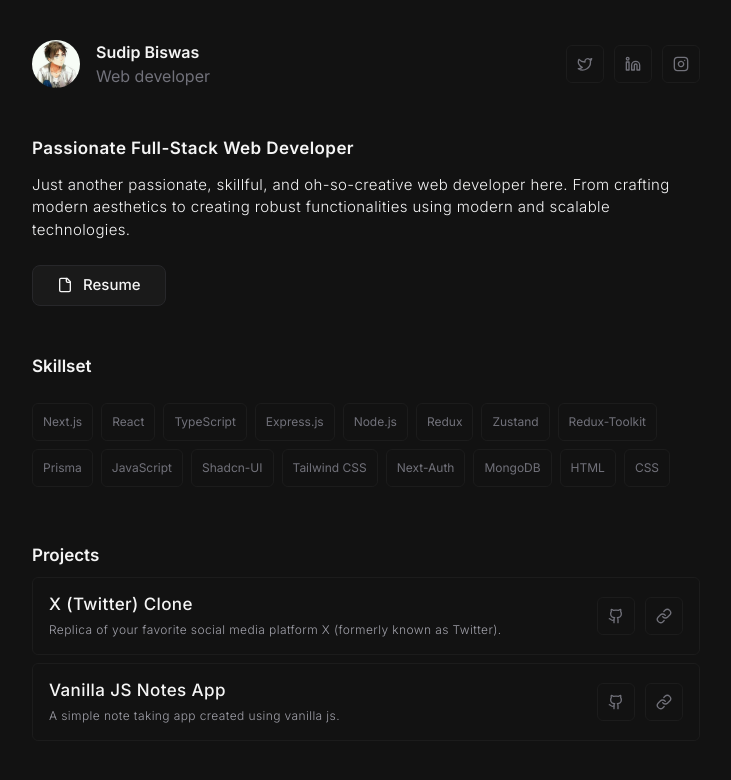
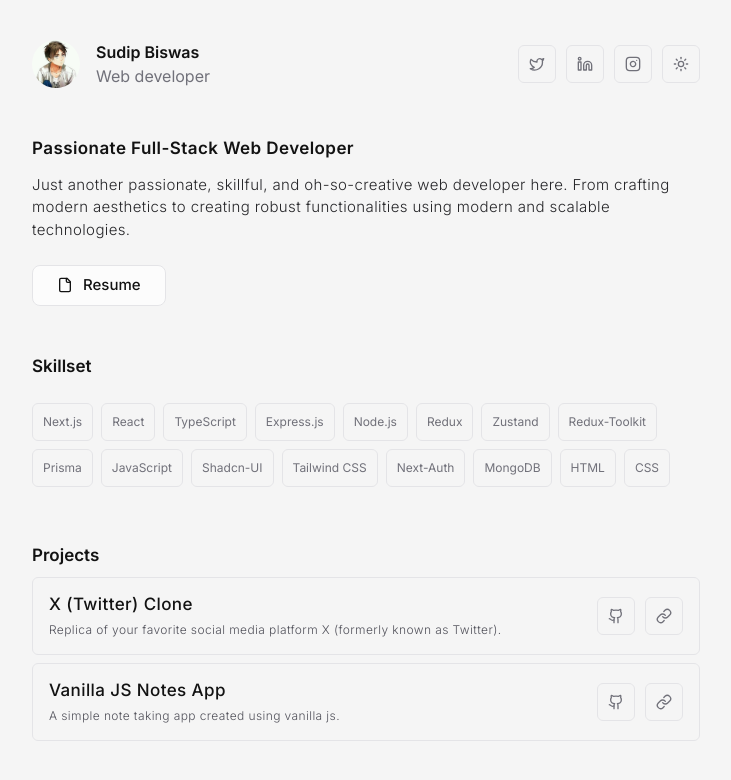
Before and after one commit to sudipb7/portfolio-old, a Next.js app: page / in a window 1280 px wide. Shown: the top 780 px of the page, without its empty margins (274-1005 px from the left). Built offline with nearby package versions, Linux system fonts and the light colour scheme.

Commit message:
Added Light Mode

```diff
--- a/app/globals.css
+++ b/app/globals.css
@@ -9,8 +9,13 @@
 }
 
 body {
+  color: #121212;
+  background-color: #f5f5f5;
+}
+
+.dark body {
+  color: #f5f5f5;
   background-color: #121212;
-  color: #f5f5f5;
 }
 
 ::selection{
--- a/app/layout.tsx
+++ b/app/layout.tsx
@@ -4,12 +4,14 @@
 import { SpeedInsights } from "@vercel/speed-insights/next";
 
 import "./globals.css";
+import { ThemeProvider } from "@/components/providers/theme-provider";
 
 const inter = Inter({ subsets: ["latin"] });
 
 export const metadata: Metadata = {
   title: "Sudip Biswas",
-  description: "Just another passionate, skillful, and oh-so-creative web developer here.",
+  description:
+    "Just another passionate, skillful, and oh-so-creative web developer here.",
 };
 
 export default function RootLayout({
@@ -18,12 +20,14 @@
   children: React.ReactNode;
 }) {
   return (
-    <html lang="en">
-      <body className={inter.className}>
-        <Analytics />
-        <SpeedInsights />
-        {children}
-      </body>
+    <html lang="en" suppressHydrationWarning>
+      <ThemeProvider defaultTheme="dark" storageKey="sudipbiswas.com-theme">
+        <body className={inter.className}>
+          <Analytics />
+          <SpeedInsights />
+          {children}
+        </body>
+      </ThemeProvider>
     </html>
   );
 }
--- a/components/footer.tsx
+++ b/components/footer.tsx
@@ -7,7 +7,7 @@
 
   return (
     <footer className="max-w-[700px] mx-auto p-4 mt-2 md:mt-4">
-      <div className="h-[0.5px] bg-zinc-700 rounded-md w-full" />
+      <div className="h-[0.5px] bg-zinc-300 dark:bg-zinc-700 rounded-md w-full" />
       <div className="flex items-center justify-between mt-4">
         <p className="text-xs font-light tracking-wide text-zinc-500">
           &copy; {currentYear} Sudip Biswas
@@ -20,10 +20,10 @@
                 href={link.route}
                 target="_blank"
                 rel="noopener noreferrer"
-                className="group p-2.5 rounded-md border border-[#1C1C1C] hover:bg-[#1C1C1C] cursor-pointer transition"
+                className="group p-2.5 rounded-md border border-zinc-200 hover:bg-zinc-200 dark:border-[#1C1C1C] dark:hover:bg-[#1C1C1C] cursor-pointer transition-all"
                 key={link.label}
               >
-                <Icon className="h-4 w-4 text-zinc-500 group-hover:text-zinc-400" />
+                <Icon className="h-4 w-4 text-zinc-500 group-hover:text-zinc-700 dark:text-zinc-500 dark:group-hover:text-zinc-400 transition-all" />
               </Link>
             );
           })}
--- a/components/header.tsx
+++ b/components/header.tsx
@@ -2,6 +2,7 @@
 import Link from "next/link";
 
 import { socialLinks } from "@/lib/constants";
+import { ModeToggle } from "./mode-toggle";
 
 export const Header = () => {
   return (
@@ -32,13 +33,14 @@
               href={link.route}
               target="_blank"
               rel="noopener noreferrer"
-              className="group p-2.5 rounded-md border border-[#1C1C1C] hover:bg-[#1C1C1C] cursor-pointer transition"
+              className="group p-2.5 rounded-md border border-zinc-200 hover:bg-zinc-200 dark:border-[#1C1C1C] dark:hover:bg-[#1C1C1C] cursor-pointer transition-all"
               key={link.label}
             >
-              <Icon className="h-4 w-4 text-zinc-500 group-hover:text-zinc-400" />
+              <Icon className="h-4 w-4 text-zinc-500 group-hover:text-zinc-700 dark:text-zinc-500 dark:group-hover:text-zinc-400 transition-all" />
             </Link>
           );
         })}
+        <ModeToggle />
       </div>
     </header>
   );
--- a/components/hero.tsx
+++ b/components/hero.tsx
@@ -7,7 +7,7 @@
       <h3 className="font-semibold text-[16px] md:text-[17px] tracking-wide">
         Passionate Full-Stack Web Developer
       </h3>
-      <p className="mt-3 font-light text-[14px] md:text-[15px] text-zinc-100 tracking-wide">
+      <p className="mt-3 font-light text-[14px] md:text-[15px] text-zinc-800 dark:text-zinc-100 tracking-wide">
         Just another passionate, skillful, and oh-so-creative web developer
         here. From crafting modern aesthetics to creating robust functionalities
         using modern and scalable technologies.
@@ -16,7 +16,7 @@
         href="/resume.pdf"
         target="_blank"
         rel="noopener noreferrer"
-        className="w-fit py-2 px-6 mt-6 rounded-lg text-[15px] md:text-[17px] border-[0.5px] border-zinc-800 flex items-center bg-[#1C1C1C]/90 hover:bg-zinc-900 transition-all"
+        className="w-fit py-2 px-6 mt-6 rounded-lg text-[15px] md:text-[17px] border-[0.5px] border-zinc-200 dark:border-zinc-800 flex items-center hover:bg-zinc-100 dark:bg-[#1C1C1C]/90 bg-[#fefefe]/80 dark:hover:bg-zinc-900 transition-all"
       >
         <File className="h-4 w-4 mr-2.5" />
         <span className="font-medium text-[15px]">Resume</span>
--- /dev/null
+++ b/components/mode-toggle.tsx
@@ -0,0 +1,38 @@
+"use client";
+
+import { Moon, Sun } from "lucide-react";
+
+import { useTheme } from "@/components/providers/theme-provider";
+
+export const ModeToggle = ({ className }: { className?: string }) => {
+  const { theme, setTheme } = useTheme();
+
+  const onClick = () => {
+    if (theme === "dark") {
+      return setTheme("light");
+    }
+    if (theme === "light") {
+      return setTheme("dark");
+    }
+  };
+
+  return (
+    <button
+      className={`border border-zinc-200 dark:border-[#1C1C1C] p-2.5 rounded-md hover:bg-zinc-200 dark:hover:bg-[#1C1C1C] ${className}`}
+      type="button"
+      onClick={onClick}
+    >
+      {theme === "dark" ? (
+        <Moon
+          onClick={() => setTheme("light")}
+          className="h-4 w-4 text-zinc-500 group-hover:text-zinc-700 dark:text-zinc-500 dark:group-hover:text-zinc-400 transition-all"
+        />
+      ) : (
+        <Sun
+          onClick={() => setTheme("dark")}
+          className="h-4 w-4 text-zinc-500 group-hover:text-zinc-700 dark:text-zinc-500 dark:group-hover:text-zinc-400 transition-all"
+        />
+      )}
+    </button>
+  );
+};
--- a/components/projects.tsx
+++ b/components/projects.tsx
@@ -11,13 +11,13 @@
         {projects.map((project) => (
           <article
             key={project.name}
-            className="p-4 flex items-center gap-2 rounded-md tracking-wide border border-[#1C1C1C] hover:bg-[#1C1C1C]/40 transition-all"
+            className="p-4 flex items-center gap-2 rounded-md tracking-wide border border-zinc-200 dark:border-[#1C1C1C] hover:bg-[#fefefe]/60 dark:hover:bg-[#1C1C1C]/40 transition-all"
           >
             <div className="flex-1">
               <p className="text-sm md:text-[17px] font-medium">
                 {project.name}
               </p>
-              <p className="text-[10px] md:text-xs font-light text-zinc-400 mt-2">
+              <p className="text-[10px] md:text-xs font-light text-zinc-600 dark:text-zinc-400 mt-2">
                 {project.description}
               </p>
               {/* TODO: Skills */}
@@ -37,17 +37,17 @@
                 href={project.github}
                 target="_blank"
                 rel="noopener noreferrer"
-                className="z-10 group p-2.5 rounded-md border border-[#1C1C1C] hover:bg-[#1C1C1C] cursor-pointer transition"
+                className="group p-2.5 rounded-md border border-zinc-200 hover:bg-zinc-200 dark:border-[#1C1C1C] dark:hover:bg-[#1C1C1C] cursor-pointer transition-all"
               >
-                <Github className="h-4 w-4 text-zinc-500 group-hover:text-zinc-400" />
+                <Github className="h-4 w-4 text-zinc-500 group-hover:text-zinc-700 dark:text-zinc-500 dark:group-hover:text-zinc-400 transition-all" />
               </Link>
               <Link
                 href={project.live}
                 target="_blank"
                 rel="noopener noreferrer"
-                className="z-10 group p-2.5 rounded-md border border-[#1C1C1C] hover:bg-[#1C1C1C] cursor-pointer transition"
+                className="group p-2.5 rounded-md border border-zinc-200 hover:bg-zinc-200 dark:border-[#1C1C1C] dark:hover:bg-[#1C1C1C] cursor-pointer transition-all"
               >
-                <LinkIcon className="h-4 w-4 text-zinc-500 group-hover:text-zinc-400" />
+                <LinkIcon className="h-4 w-4 text-zinc-500 group-hover:text-zinc-700 dark:text-zinc-500 dark:group-hover:text-zinc-400 transition-all" />
               </Link>
             </div>
           </article>
--- /dev/null
+++ b/components/providers/theme-provider.tsx
@@ -0,0 +1,73 @@
+"use client";
+
+import { createContext, useContext, useState, useEffect } from "react";
+
+type Theme = "dark" | "light" | "system";
+
+type ThemeState = {
+  theme: Theme;
+  setTheme: (theme: Theme) => void;
+};
+
+type ThemeProviderProps = {
+  children: React.ReactNode;
+  defaultTheme: Theme;
+  storageKey: string;
+};
+
+const initialThemeProps: ThemeState = {
+  theme: "dark",
+  setTheme: () => null,
+};
+
+export const ThemeContext = createContext<ThemeState>(initialThemeProps);
+
+export const ThemeProvider = ({
+  children,
+  defaultTheme,
+  storageKey,
+}: ThemeProviderProps) => {
+  const [theme, setTheme] = useState<Theme>(
+    (() => localStorage.getItem(storageKey) as Theme) || defaultTheme
+  );
+
+  useEffect(() => {
+    const root = window.document.documentElement;
+
+    root.classList.remove("light", "dark");
+
+    if (theme === "system") {
+      const systemTheme = window.matchMedia("(prefers-color-scheme: dark)")
+        .matches
+        ? "dark"
+        : "light";
+
+      root.classList.add(systemTheme);
+      return;
+    }
+
+    root.classList.add(theme);
+  }, [theme]);
+
+  const value = {
+    theme,
+    setTheme: (theme: Theme) => {
+      localStorage.setItem(storageKey, theme);
+      setTheme(theme);
+    },
+  };
+
+  return (
+    <ThemeContext.Provider value={value}>{children}</ThemeContext.Provider>
+  );
+};
+
+export const useTheme = () => {
+  const context = useContext(ThemeContext);
+
+  if (!context) {
+    throw new Error("Failed to set theme");
+  }
+
+  return context;
+};
--- a/components/skills.tsx
+++ b/components/skills.tsx
@@ -8,7 +8,7 @@
         {skills.map((skill) => (
           <span
             key={skill}
-            className="p-1.5 md:p-2.5 rounded-md border text-[10px] md:text-xs border-[#1C1C1C] hover:bg-[#1C1C1C] cursor-pointer text-zinc-500 hover:text-zinc-400 transition-all"
+            className="p-1.5 md:p-2.5 rounded-md border text-[10px] md:text-xs border-zinc-200 dark:border-[#1C1C1C] hover:bg-zinc-200 dark:hover:bg-[#1C1C1C] cursor-pointer text-zinc-500 hover:text-zinc-700 dark:hover:text-zinc-400 transition-all"
           >
             {skill}
           </span>
--- a/tailwind.config.ts
+++ b/tailwind.config.ts
@@ -1,6 +1,7 @@
 import type { Config } from "tailwindcss";
 
 const config: Config = {
+  darkMode: "class",
   content: [
     "./pages/**/*.{js,ts,jsx,tsx,mdx}",
     "./components/**/*.{js,ts,jsx,tsx,mdx}",
```
